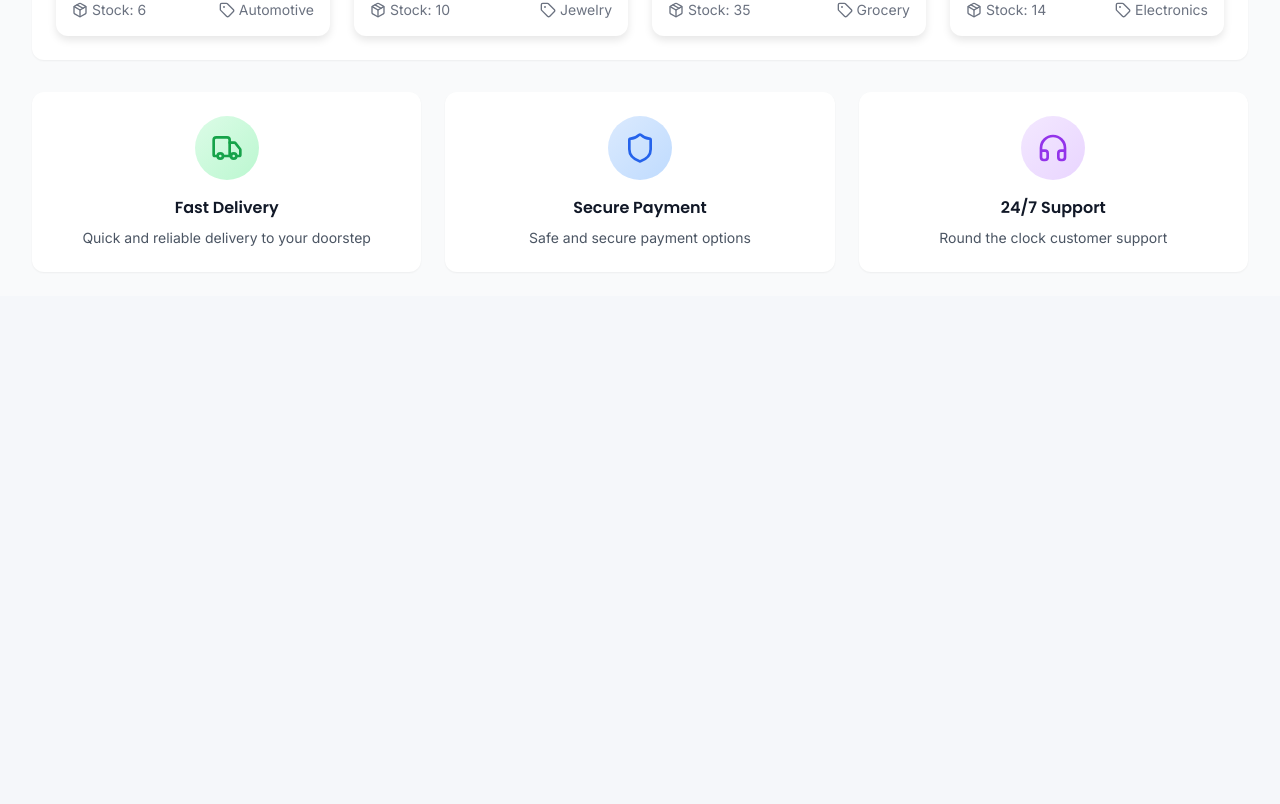
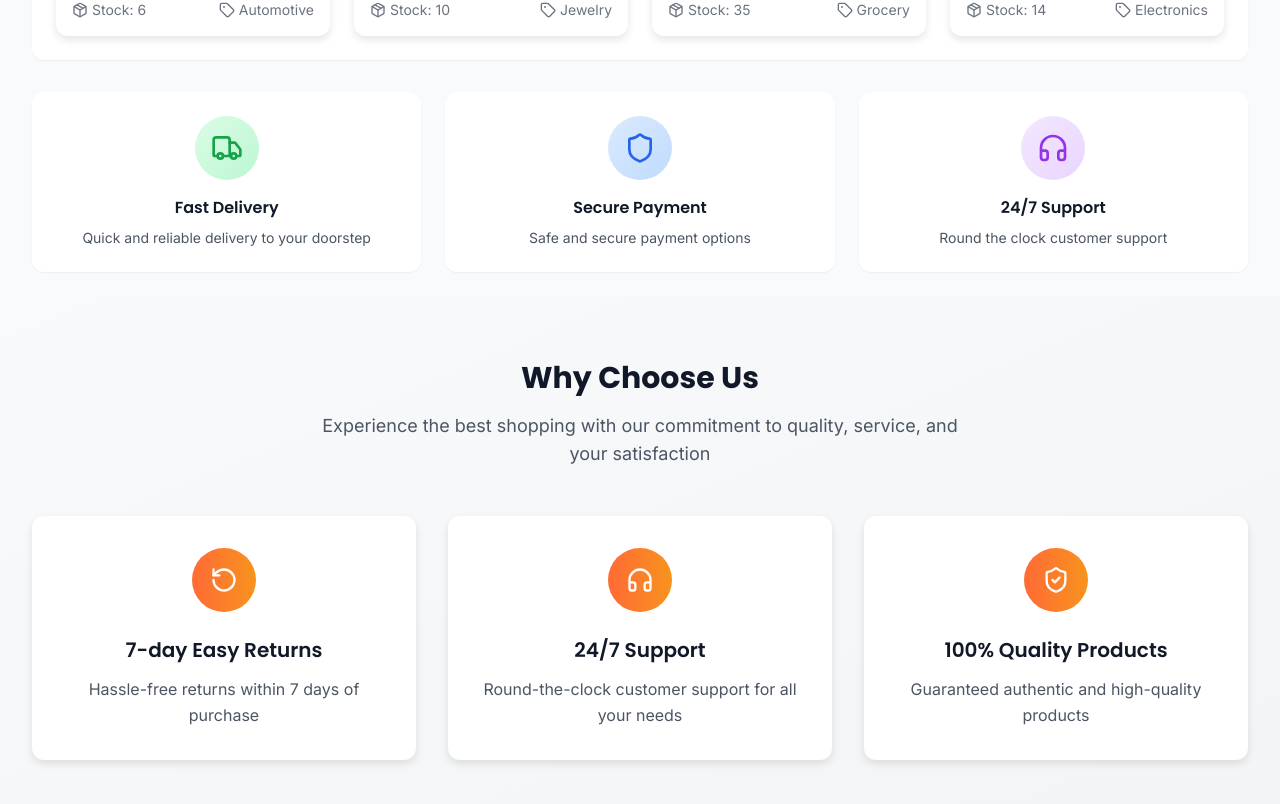
Before and after one commit to apper-apps/apna-store-ample, a React (Vite) app: page / in a window 1280 px wide. Shown: the part 1931-2735 px from the top of the page. Before the commit the page ends 2227 px from the top, so only its background shows below. Built offline with nearby package versions, Linux system fonts and the light colour scheme.

Commit message:
Add Why Choose Us section with key features cards above footer

```diff
--- /dev/null
+++ b/src/components/molecules/KeyFeatures.jsx
@@ -0,0 +1,64 @@
+import React from "react";
+import ApperIcon from "@/components/ApperIcon";
+
+const KeyFeatures = () => {
+  const features = [
+    {
+      icon: "RotateCcw",
+      title: "7-day Easy Returns",
+      description: "Hassle-free returns within 7 days of purchase"
+    },
+    {
+      icon: "Headphones",
+      title: "24/7 Support",
+      description: "Round-the-clock customer support for all your needs"
+    },
+    {
+      icon: "ShieldCheck",
+      title: "100% Quality Products",
+      description: "Guaranteed authentic and high-quality products"
+    }
+  ];
+
+  return (
+    <section className="bg-gradient-to-br from-gray-50 to-gray-100 py-16">
+      <div className="max-w-7xl mx-auto px-4 sm:px-6 lg:px-8">
+        <div className="text-center mb-12">
+          <h2 className="text-3xl font-bold text-gray-900 mb-4">
+            Why Choose Us
+          </h2>
+          <p className="text-lg text-gray-600 max-w-2xl mx-auto">
+            Experience the best shopping with our commitment to quality, service, and your satisfaction
+          </p>
+        </div>
+
+        <div className="grid grid-cols-1 md:grid-cols-3 gap-8">
+          {features.map((feature, index) => (
+            <div
+              key={index}
+              className="card p-8 text-center group"
+            >
+              <div className="w-16 h-16 mx-auto mb-6 bg-gradient-to-r from-primary-500 to-accent-500 rounded-full flex items-center justify-center transform group-hover:scale-110 transition-transform duration-200">
+                <ApperIcon
+                  name={feature.icon}
+                  size={28}
+                  className="text-white"
+                />
+              </div>
+
+              <h3 className="text-xl font-semibold text-gray-900 mb-3">
+                {feature.title}
+              </h3>
+
+              <p className="text-gray-600 leading-relaxed">
+                {feature.description}
+              </p>
+            </div>
+          ))}
+        </div>
+      </div>
+    </section>
+  );
+};
+
+export default KeyFeatures;
--- a/src/components/organisms/Layout.jsx
+++ b/src/components/organisms/Layout.jsx
@@ -1,16 +1,17 @@
 import React from "react";
 import Header from "@/components/organisms/Header";
 import BottomNavigation from "@/components/organisms/BottomNavigation";
-
+import KeyFeatures from "@/components/molecules/KeyFeatures";
 const Layout = ({ children }) => {
   return (
     <div className="min-h-screen bg-gray-50">
       <Header />
 
-      <main className="max-w-7xl mx-auto px-4 sm:px-6 lg:px-8 py-6 pb-20 md:pb-6">
+<main className="max-w-7xl mx-auto px-4 sm:px-6 lg:px-8 py-6 pb-20 md:pb-6">
         {children}
       </main>
 
+      <KeyFeatures />
       <BottomNavigation />
     </div>
   );
```
